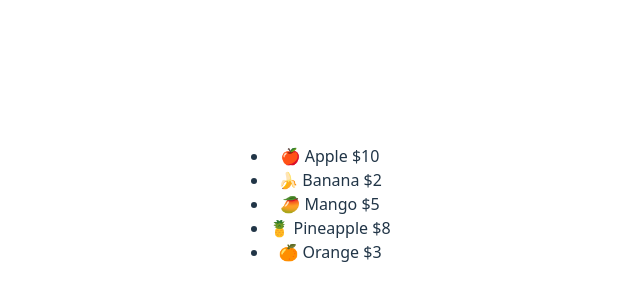
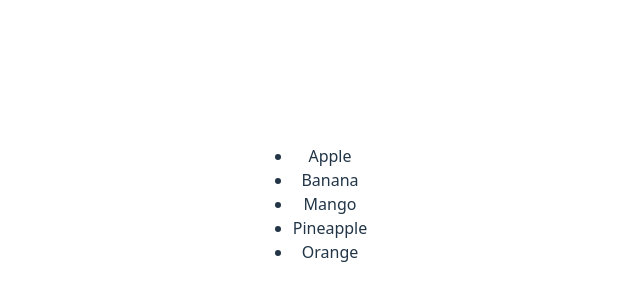
Before and after one commit to spcodegen/react-app-pro, a React (Vite) app: page / in a window 1280 px wide. Shown: the part 196-496 px from the top of the page, without its empty margins (330-970 px from the left). Built offline with nearby package versions, Linux system fonts and the light colour scheme.

Commit message:
Rendering Components Inside A Loop

```diff
--- /dev/null
+++ b/src/components/Fruit.jsx
@@ -0,0 +1,11 @@
+import React from "react";
+
+function Fruit({ fruit }) {
+  return (
+    <div>
+      <li key={fruit.name}>{fruit.name}</li>
+    </div>
+  );
+}
+
+export default Fruit;
--- a/src/components/Fruits.jsx
+++ b/src/components/Fruits.jsx
@@ -1,4 +1,5 @@
 import React from "react";
+import Fruit from "./Fruit";
 
 // const fruits = ["Apple", "Pineapple", "Banana", "Mango", "Papaya"];
 
@@ -15,11 +16,7 @@ function Fruits() {
     <div>
       <ul>
         {fruits.map((fruit) => {
-          return (
-            <li>
-              {fruit.emoji} {fruit.name} ${fruit.price}
-            </li>
-          );
+          return <Fruit fruit={fruit} />;
         })}
       </ul>
     </div>
```
